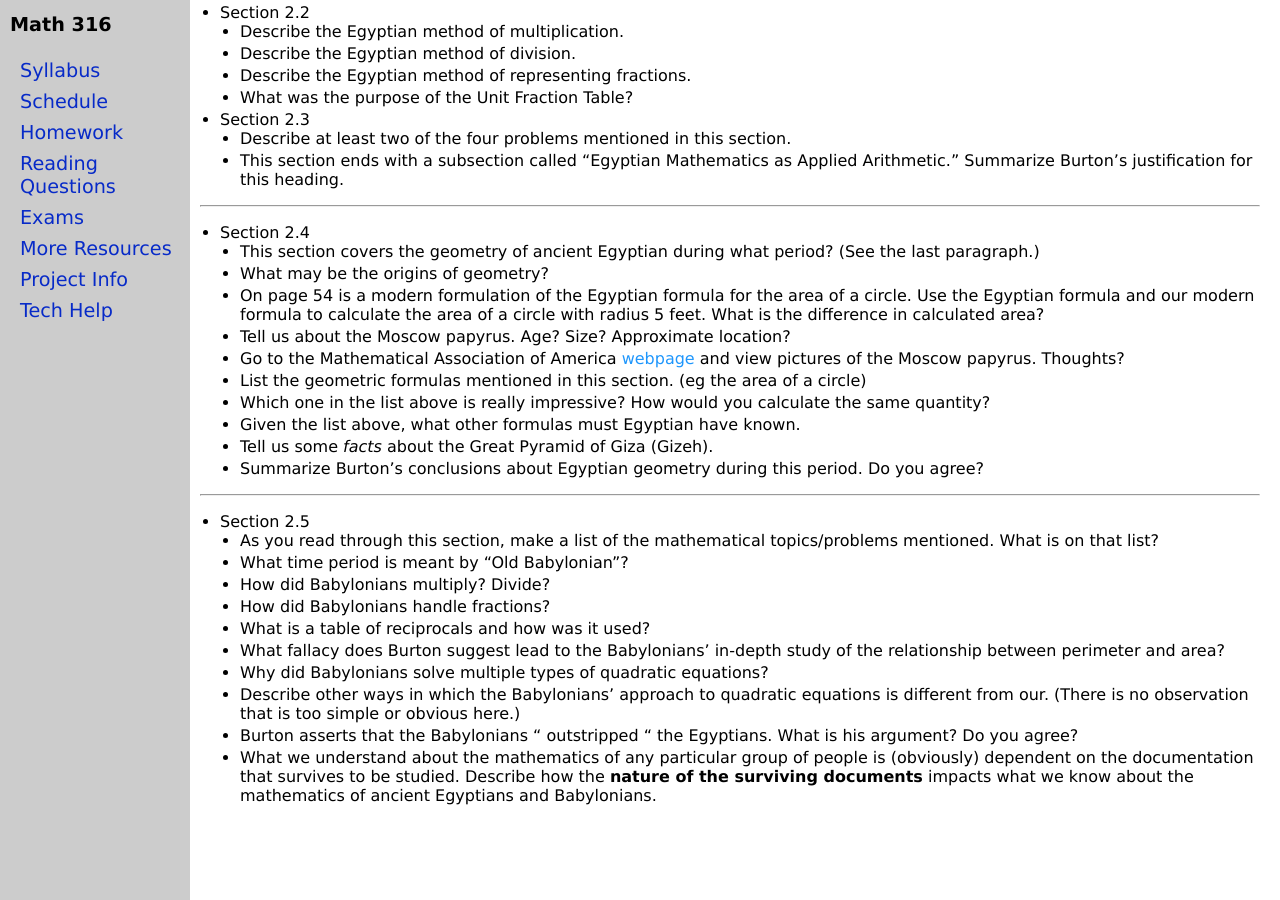
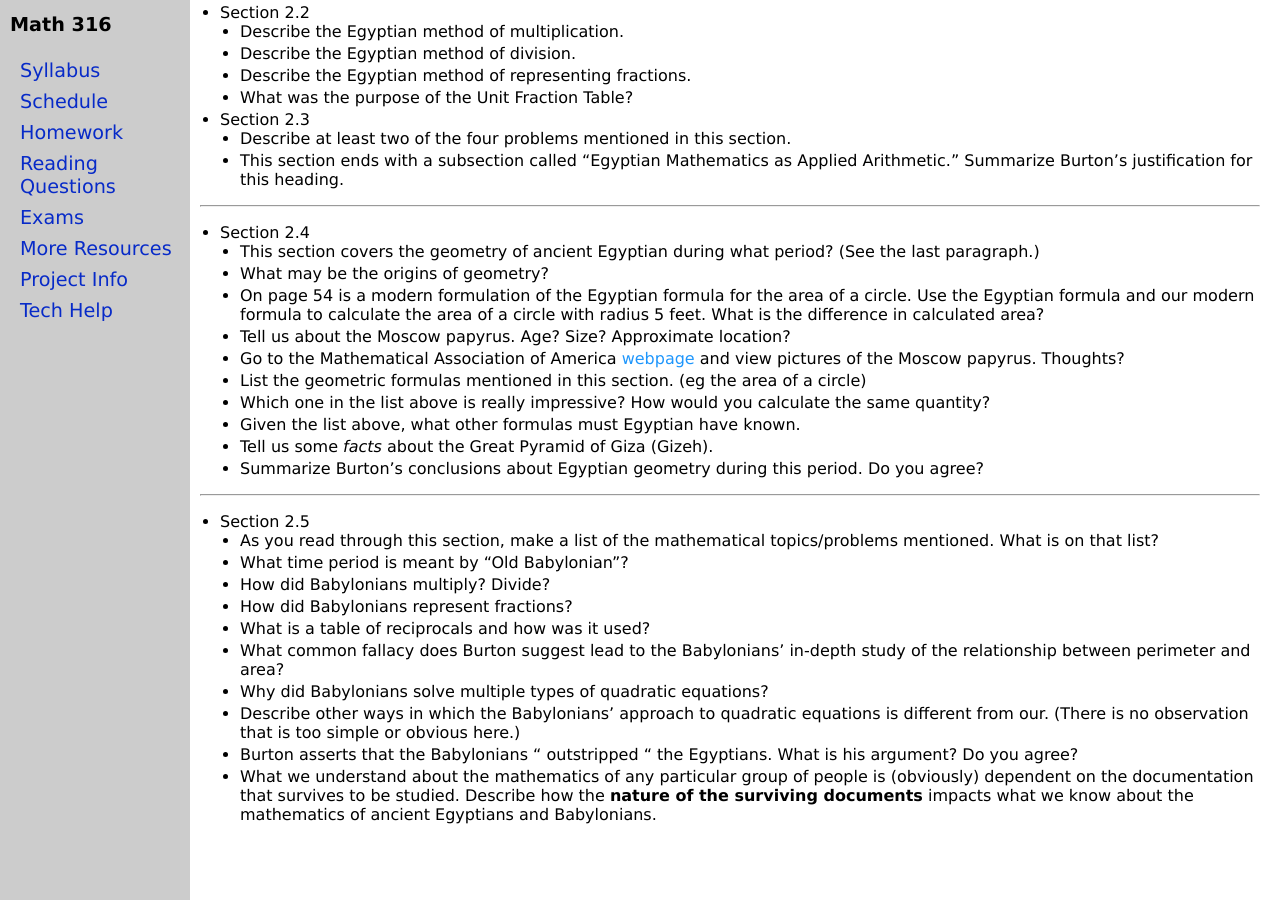
Before and after one commit to jrfaudree/HOM, a Jekyll site: the page built from rq.md, in a window 1280 px wide and 900 px high, scrolled down 945 px. Built offline with Jekyll 4.4.1, drawn with Linux system fonts in a browser that asks for light colours.

Commit message:
Update rq.md

```diff
--- a/rq.md
+++ b/rq.md
@@ -72,9 +72,9 @@ ______
   - As you read through this section, make a list of the mathematical topics/problems mentioned. What is on that list?
   - What time period is meant by "Old Babylonian"?
   - How did Babylonians multiply? Divide?
-  - How did Babylonians handle fractions?
+  - How did Babylonians represent fractions?
   - What is a table of reciprocals and how was it used?
-  - What fallacy does Burton suggest lead to the Babylonians' in-depth study of the relationship between perimeter and area?
+  - What common fallacy does Burton suggest lead to the Babylonians' in-depth study of the relationship between perimeter and area?
   - Why did Babylonians solve multiple types of quadratic equations?
   - Describe other ways in which the Babylonians' approach to quadratic equations is different from our. (There is no observation that is too simple or obvious here.)
   - Burton asserts that the Babylonians " outstripped " the Egyptians. What is his argument? Do you agree?
```
